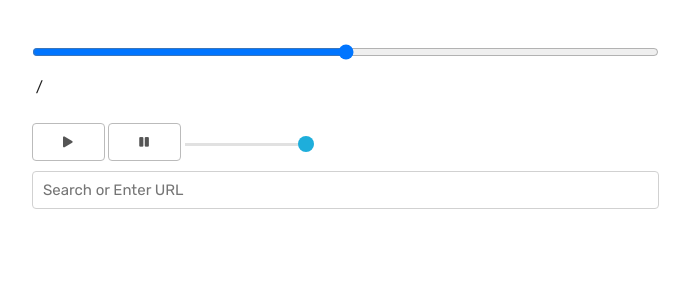
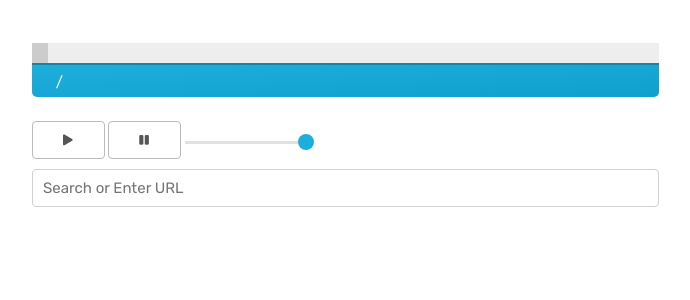
Before and after one commit to nullk/wah2, a Flask app: page / in a window 1280 px wide. Shown: the top 300 px of the page, without its empty margins (128-818 px from the left). Run offline with Flask 2, Linux system fonts and the light colour scheme; some libraries are stand-ins or nearby versions.

Commit message:
Loads latest video / UI updates

```diff
--- a/main.py
+++ b/main.py
@@ -60,7 +60,10 @@
     join_room(room)
 
     with sqlite3.connect('watch.db') as conn:
-        emit('new-user-sync', {'history': conn.cursor().execute("SELECT * FROM history ORDER BY date DESC").fetchall()}, room=clients[-1])
+        emit('new-user-sync', {
+            'history': conn.cursor().execute("SELECT * FROM history ORDER BY date DESC").fetchall(),
+            'id': conn.cursor().execute("SELECT * FROM history ORDER BY date DESC").fetchall()[0][1],
+        }, room=clients[-1])
 
 @socketio.on('disconnect')
 def handle_dc():
--- a/static/css/skeleton.css
+++ b/static/css/skeleton.css
@@ -460,6 +460,10 @@
 }
 
 /* Custom CSS */
+#video-placeholder {
+  margin-bottom: -7px;
+}
+
 #volume-slider {
   cursor: pointer;
   background: #E1E1E1;
@@ -495,3 +499,34 @@
 #search .thumbnail {
   border-radius: 5px;
 }
+
+#duration-container {
+  background: linear-gradient(to bottom right, #1EAEDB, #0FA0CE);
+  border-top: 2px solid rgb(23, 132, 165);
+  border-bottom-left-radius: 5px;
+  border-bottom-right-radius: 5px;
+  color: white;
+  padding: 5px;
+  width: auto;
+  height: 22px;
+  overflow: hidden;
+  margin-top: -15px;
+  text-indent: 1em;
+}
+#duration-container h6 {
+  float: left;
+}
+
+#progress-bar {
+  cursor: pointer;
+  background: #eee;
+  height: 20px;
+  -webkit-appearance: none;
+}
+#progress-bar::-webkit-slider-thumb {
+  -webkit-appearance: none;
+  height: 20px;
+  width: 16px;
+  background: #ccc;
+  cursor: pointer;
+}
--- a/templates/index.html
+++ b/templates/index.html
@@ -30,8 +30,7 @@
   <script src="https://ajax.googleapis.com/ajax/libs/jquery/3.3.1/jquery.min.js"></script>
   <script src="https://ajax.googleapis.com/ajax/libs/jqueryui/1.12.1/jquery-ui.min.js"></script>
 
-  <script type="text/javascript" src="/static/js/pace.min.js"></script>
-  <script type="text/javascript" src="/static/js/main.js"></script>
+  <script type="text/javascript" src="../static/js/pace.min.js"></script>
   <script type="text/javascript">
     // Initialize socket events
     socket = io.connect('http://' + document.domain + ':' + location.port);
@@ -40,12 +39,10 @@
         socket.emit('joined');
     });
 
+    history_video_id = "";
+
     socket.on('new-user-sync', function(id) {
-        window.onload = function() {
-            console.log(data["history"])
-            player.loadVideoById(id);
-            player.playVideo();
-        }
+      history_video_id = id["id"];
     });
 
     socket.on('server-skip', function(time) {
@@ -76,9 +73,9 @@
     // Process playing new video ------------>
     socket.on('server-play-new', function(data) {
         player.loadVideoById(data["id"]);
-        for (history in data["history"]) {
+        //for (history in data["history"]) {
           //$('#history-list').append('<tr>'+history+'</tr>');
-        }
+        //}
         player.seekTo(0);
         player.playVideo();
     });
@@ -89,16 +86,17 @@
 
     socket.on('server-serve-list', function(data) {
       $("#search-list").empty();
-      $("#search").css("display", "block");
       for (result in data["results"]) {
         $("#search-list").append("<tr><td><div class='search-result' onclick='controlPlayNew(\"https://www.youtube.com/watch?v="+data["results"][result]["id"]["videoId"]+"\")' style='cursor:pointer'>"+data["results"][result]["snippet"]["title"]+"</td><td><img class='thumbnail' src='"+data["results"][result]["snippet"]["thumbnails"]["default"]["url"]+"'/></td></div></tr>");
       }
       if (data["results"].length == 0) {
         $("#search-list").append("<tr><td>No results found.</td></tr>");
       }
+      $("#search").css("display", "block");
     });
 
   </script>
+  <script type="text/javascript" src="../static/js/main.js"></script>
 
   <!-- Favicon
   –––––––––––––––––––––––––––––––––––––––––––––––––– -->
@@ -116,18 +114,19 @@
         <h6 id="page-author" style="margin-top: -4%"></h6>
         <div id="video-placeholder"></div>
         <script src="https://www.youtube.com/iframe_api"></script>
-        <input type="range" class="u-full-width" id="progress-bar"></input>
+        <input type="range" class="u-full-width" id="progress-bar" value="0"></input>
         <script>
           $('#progress-bar').on('mouseup touchend', function (e) {
               // Calculate the new time for the video.
-              // new time in seconds = total duration in seconds * ( value of range input / 100 )
               var newTime = player.getDuration() * (e.target.value / 100);
               socket.emit('client-skip', {time: newTime});
           });
         </script>
-        <br />
-        <h6 style="float:left" id="current-time"><h6 style="float:left">&nbsp;/&nbsp;</h6></h6><h6 style="float:left" id="duration"></h6>
-        <br />
+        <div id="duration-container">
+          <h6 id="current-time"></h6>
+          <h6>&nbsp;/&nbsp;</h6>
+          <h6 id="duration"></h6>
+        </div>
         <br />
         <button onclick="controlPlay()"><i class="fas fa-play"></i></button>
         <button onclick="controlPause()"><i class="fas fa-pause"></i></button>
```
Also changed, not shown: static/js/main.js (+32 -24 lines).
